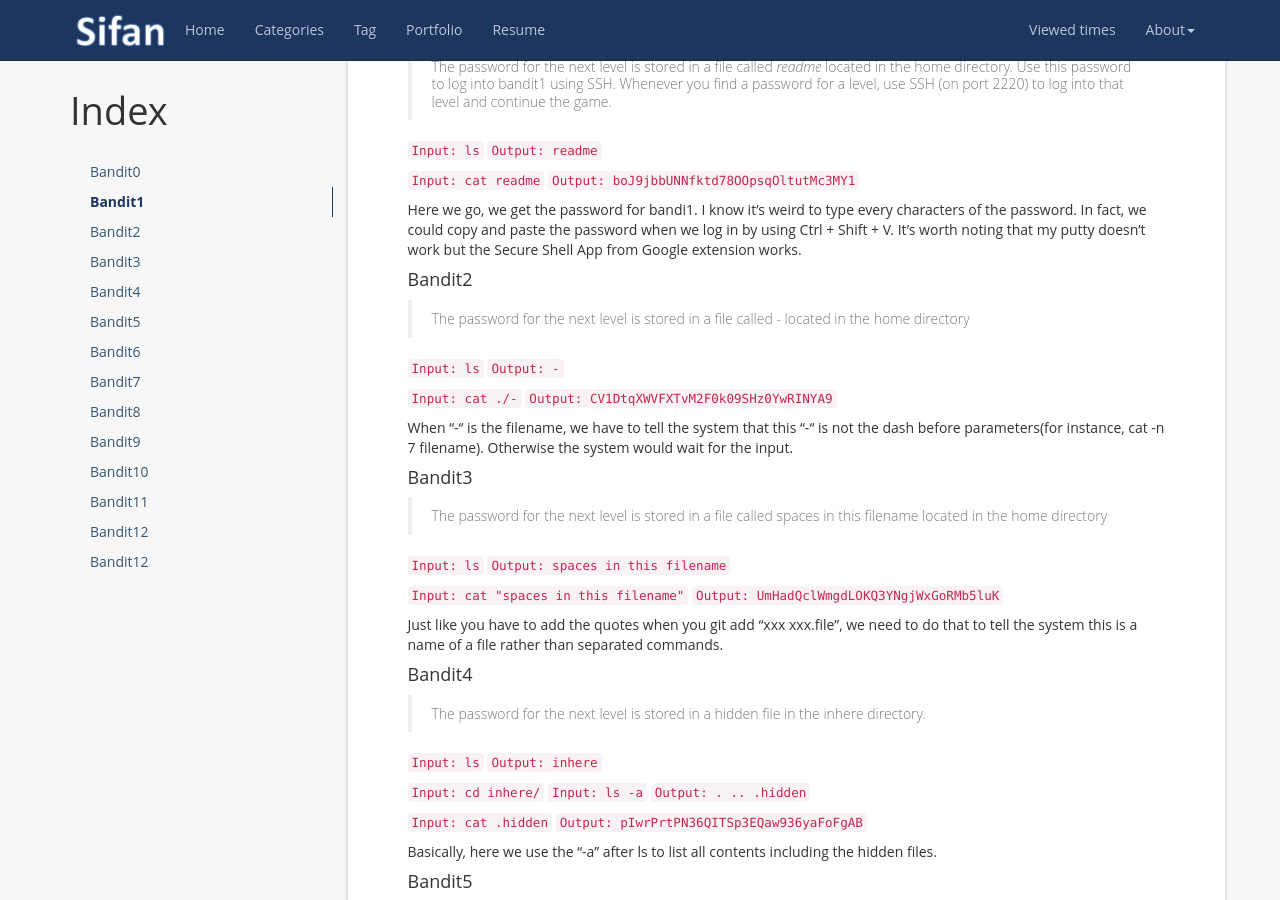
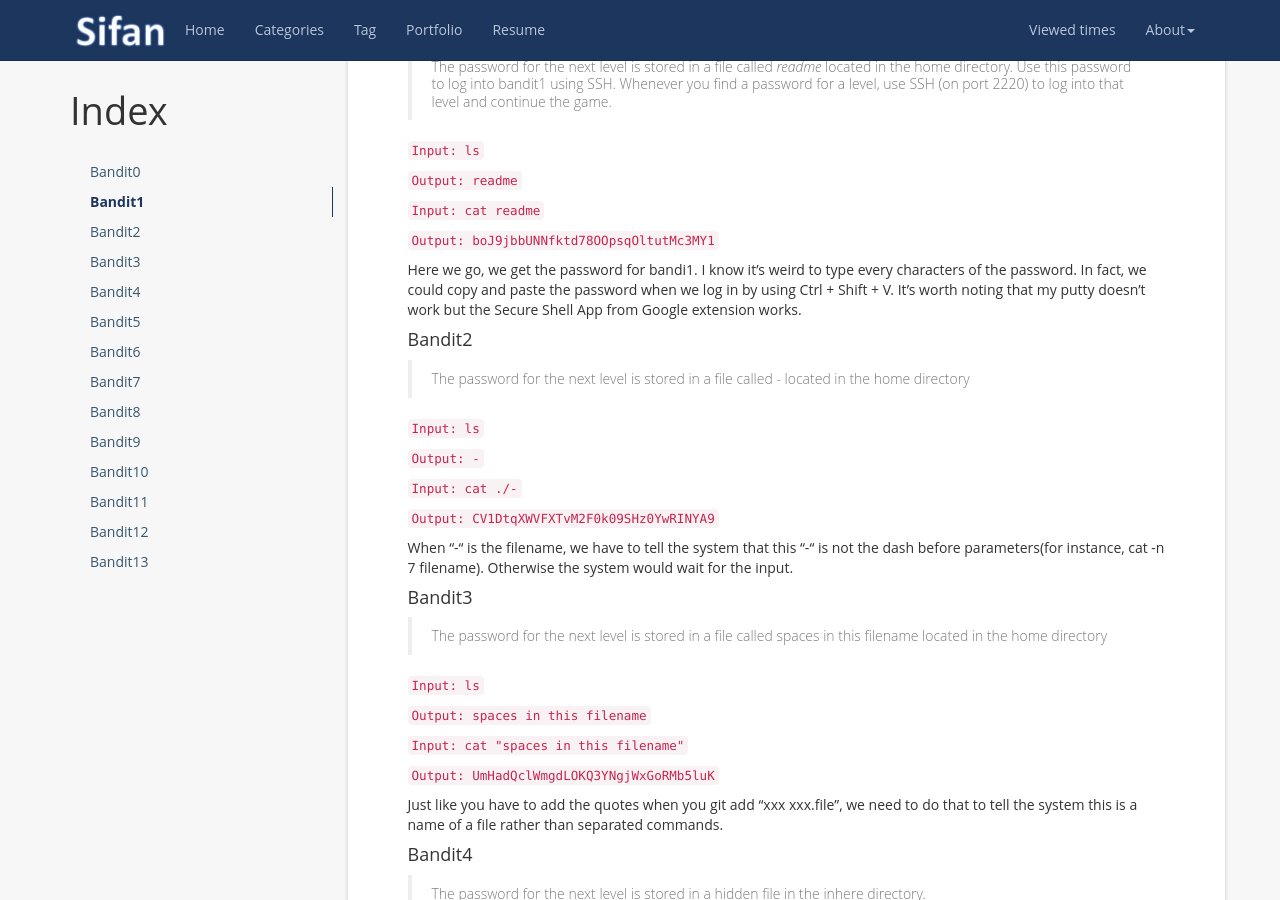
Before and after one commit to SifanGuo/sifanguo.github.io, a Jekyll site: the page built from _posts/2019-04-18-bandit.md, in a window 1280 px wide and 900 px high, scrolled down 549 px. Built offline with Jekyll 4.4.1, drawn with Linux system fonts in a browser that asks for light colours; nearby versions of some CDN libraries; a script that is not in the unit is left out; comment, search, counter and statistics services are not loaded.

Commit message:
edit the quote

```diff
--- a/_posts/2019-04-18-bandit.md
+++ b/_posts/2019-04-18-bandit.md
@@ -21,9 +21,11 @@ This is the link for [Bandit wargame](http://overthewire.org/wargames/bandit/).
 >The password for the next level is stored in a file called *readme* located in the home directory. Use this password to log into bandit1 using SSH. Whenever you find a password for a level, use SSH (on port 2220) to log into that level and continue the game.
 
 `Input: ls`
+
 `Output: readme`
 
 `Input: cat readme`
+
 `Output: boJ9jbbUNNfktd78OOpsqOltutMc3MY1`
 
 Here we go, we get the password for bandi1. I know it's weird to type every characters of the password. In fact, we could copy and paste the password when we log in by using Ctrl + Shift + V. It's worth noting that my putty doesn't work but the Secure Shell App from Google extension works.
@@ -33,9 +35,11 @@ Here we go, we get the password for bandi1. I know it's weird to type every char
 > The password for the next level is stored in a file called - located in the home directory
 
 `Input: ls`
+
 `Output: -`
 
 `Input: cat ./-`
+
 `Output: CV1DtqXWVFXTvM2F0k09SHz0YwRINYA9`
 
 When "-" is the filename, we have to tell the system that this "-" is not the dash before parameters(for instance, cat -n 7 filename). Otherwise the system would wait for the input.
@@ -45,9 +49,11 @@ When "-" is the filename, we have to tell the system that this "-" is not the da
 > The password for the next level is stored in a file called spaces in this filename located in the home directory
 
 `Input: ls`
+
 `Output: spaces in this filename`
 
 `Input: cat "spaces in this filename"`
+
 `Output: UmHadQclWmgdLOKQ3YNgjWxGoRMb5luK`
 
 Just like you have to add the quotes when you git add "xxx xxx.file", we need to do that to tell the system this is a name of a file rather than separated commands.
@@ -57,13 +63,17 @@ Just like you have to add the quotes when you git add "xxx xxx.file", we need to
 > The password for the next level is stored in a hidden file in the inhere directory.
 
 `Input: ls`
+
 `Output: inhere`
 
 `Input: cd inhere/`
+
 `Input: ls -a`
+
 `Output: .  ..  .hidden`
 
 `Input: cat .hidden`
+
 `Output: pIwrPrtPN36QITSp3EQaw936yaFoFgAB`
 
 Basically, here we use the "-a" after ls to list all contents including the hidden files.
@@ -73,13 +83,17 @@ Basically, here we use the "-a" after ls to list all contents including the hidd
 > The password for the next level is stored in the only human-readable file in the inhere directory. Tip: if your terminal is messed up, try the “reset” command.
 
 `Input: ls`
+
 `Output: inhere`
 
 `Input: cd inhere/`
+
 `Input: ls`
+
 `Output: -file00  -file01  -file02  -file03  -file04  -file05  -file06  -file07  -file08  -file09`
 
 `Input: cat ./-file07`
+
 `Output: koReBOKuIDDepwhWk7jZC0RTdopnAYKh`
 
 It says the file is human-readable only, I just check every file using cat ./-file0x and it turns out "-file07" has the password for bandit5.
@@ -89,17 +103,23 @@ It says the file is human-readable only, I just check every file using cat ./-fi
 > The password for the next level is stored in a file somewhere under the inhere directory and has all of the following properties: human-readable; 1033 bytes in size; not executable
 
 `Input: ls`
+
 `Output: inhere`
 
 `Input: cd inhere/`
+
 `Input: ls`
+
 `Output:
 maybehere00  maybehere02 ...... maybehere19
 `
+
 `Input: find -type f -size 1033c`
+
 `Output: ./maybehere07/.file2`
 
 `Input: cat ./maybehere07/.file2`
+
 `Output: DXjZPULLxYr17uwoI01bNLQbtFemEgo7`
 
 Using find command with "-type f", we can find file instead of directory (use "-type d"). Then with "-size 1033c", we get files whose size is 1033 Bytes.
@@ -110,17 +130,22 @@ Using find command with "-type f", we can find file instead of directory (use "-
 
 
 `Input: cd /`
-`change directory to the root`
+change directory to the root
 
 `Input: ls -Rla | grep "bandit7 bandit6"`
+
 It returns a lot of lines, but we can find this line.
+
 `Output: -rw-r----- 1 bandit7 bandit6      33 Oct 16  2018 bandit7.password`
 
 `Input: find -name bandit7.password`
+
 It returns a lot of lines, but we can find this line.
+
 `Output:./var/lib/dpkg/info/bandit7.password`
 
 `Input: cat ./var/lib/dpkg/info/bandit7.password`
+
 `Output: HKBPTKQnIay4Fw76bEy8PVxKEDQRKTzs`
 
 The ls command can be used with many parameters at once. The "R" means recursively find the sub-directories in addition to current work directory and the "l" means list the details of that file or folder.
@@ -130,6 +155,7 @@ The ls command can be used with many parameters at once. The "R" means recursive
 > The password for the next level is stored in the file data.txt next to the word millionth
 
 `Input: cat data.txt | grep millionth`
+
 `Output: millionth       cvX2JJa4CFALtqS87jk27qwqGhBM9plV`
 
 The password for bandit8 is cvX2JJa4CFALtqS87jk27qwqGhBM9plV.
@@ -139,9 +165,12 @@ The password for bandit8 is cvX2JJa4CFALtqS87jk27qwqGhBM9plV.
 > The password for the next level is stored in the file data.txt and is the only line of text that occurs only once.
 
 `Input: sort data.txt | uniq -c | grep "1 "`
+
 `Output:       1 UsvVyFSfZZWbi6wgC7dAFyFuR6jQQUhR`
+
 Or
 `Input: sort data.txt | uniq -u`
+
 `Output: UsvVyFSfZZWbi6wgC7dAFyFuR6jQQUhR`
 
 
@@ -149,9 +178,11 @@ Or
 > The password for the next level is stored in the file data.txt in one of the few human-readable strings, beginning with several ‘=’ characters.
 
 `Input: cat data.txt | grep ====`
+
 `Output: Binary file (standard input) matches`
 
 `Input: strings data.txt | grep ====`
+
 `Output:
 2========== the
 ========== password
@@ -165,6 +196,7 @@ When I use the cat command, it prompts that the file is a Binary one. Then we sh
 > The password for the next level is stored in the file data.txt, which contains base64 encoded data
 
 `Input: cat data.txt | base64 -d`
+
 `Output: The password is IFukwKGsFW8MOq3IRFqrxE1hxTNEbUPR`
 
 The base64 command can encode a string without parameter and decode that with "-d".
@@ -180,39 +212,51 @@ The tr command in UNIX is a command line utility for translating or deleting cha
 Using tr command, we need to know what is the 14th letter of the alphabet (n). So it translate a to n, b to o and so on.
 
 `Input: cat data.txt | tr a-zA-Z n-za-mN-ZA-M`
+
 `Output: The password is 5Te8Y4drgCRfCx8ugdwuEX8KFC6k2EUu`
 
 
-#### Bandit12
+#### Bandit13
 > The password for the next level is stored in the file data.txt, which is a hexdump of a file that has been repeatedly compressed. For this level it may be useful to create a directory under /tmp in which you can work using mkdir. For example: mkdir /tmp/myname123. Then copy the datafile using cp, and rename it using mv (read the manpages!)
 
 The file command can determine file type for a given file.
 
 `Input: cp data.txt /tmp/sf/sfile`
+
 `Input: cd /tmp/sf`
+
 `Input: ls`
+
 `Output: sfile`
 
 `Input: file sfile`
+
 `Output: sfile: ASCII text`
 
 This file is a hexdump, so I have to do revert that transformation.
 
 `Input: xxd -r sfile reverted`
+
 `Input: ls`
+
 `Output: reverted  sfile`
 
 `Input: file reverted`
+
 `Output: reverted: gzip compressed data, was "data2.bin", last modified: Tue Oct 16 12:00:23 2018, max compression, from Unix`
 
 So we change the file name and unzip that 'gzip compressed data'.
 
 `Input: mv reverted reverted.gz`
+
 `Input: gzip -d reverted.gz`
+
 `Input: ls`
+
 `Output: reverted  sfile`
 
 `Input: file reverted`
+
 `Output: reverted: bzip2 compressed data, block size = 900k`
 
 bandit12
```
